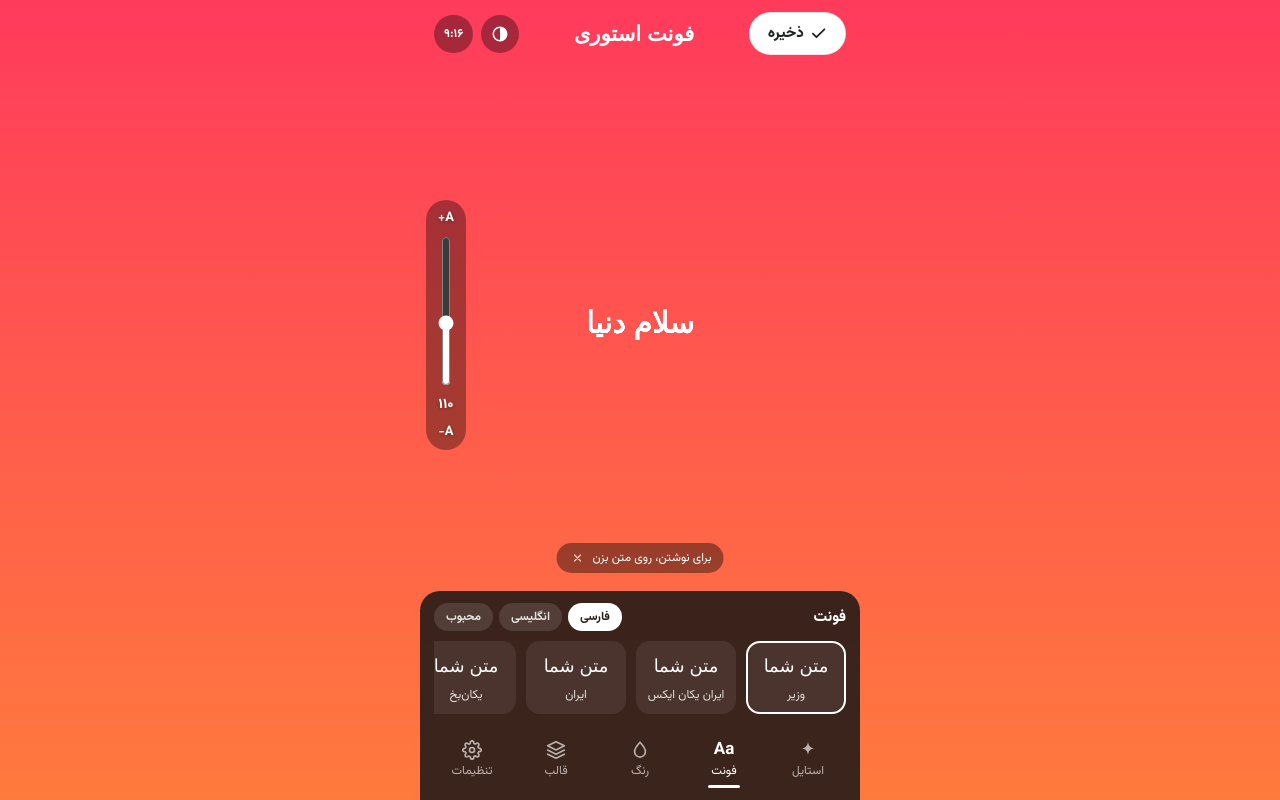
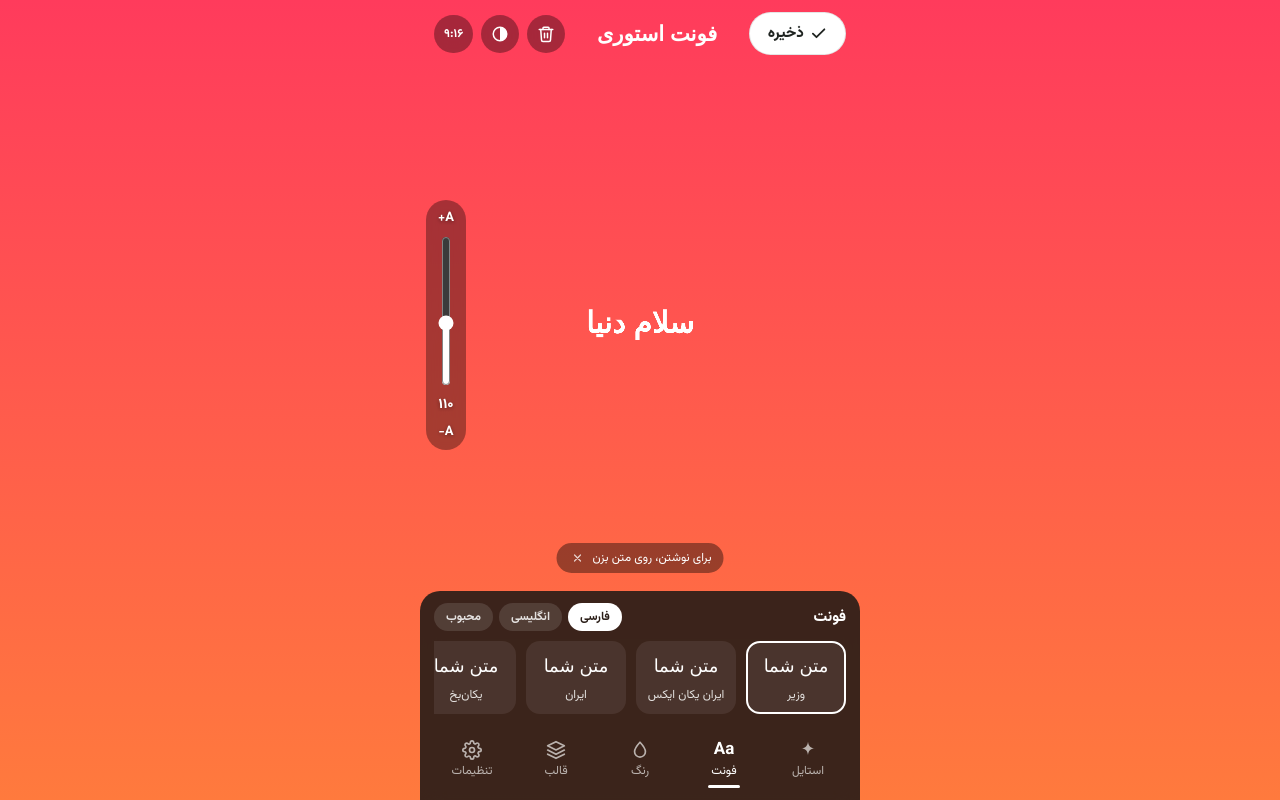
Before and after one commit to font-story-app/font-story-app, a website: page web/index.html in a window 1280 px wide. Drawn offline with Linux system fonts and the light colour scheme; a web font is replaced by a local one.

Commit message:
Add clear-text button to the top bar

```diff
--- a/web/index.html
+++ b/web/index.html
@@ -21,6 +21,7 @@
         <span class="brand-title">فونت استوری</span>
       </div>
       <div class="top-actions">
+        <button type="button" id="clearBtn" class="round-btn" aria-label="پاک کردن متن" title="پاک کردن متن"><svg class="icon" viewBox="0 0 24 24" fill="none" stroke="currentColor" stroke-width="2" stroke-linecap="round" stroke-linejoin="round"><path d="M3 6h18"/><path d="M8 6V4a1 1 0 0 1 1-1h6a1 1 0 0 1 1 1v2"/><path d="M19 6l-1 14a2 2 0 0 1-2 2H8a2 2 0 0 1-2-2L5 6"/><path d="M10 11v6M14 11v6"/></svg></button>
         <button type="button" id="bgBtn" class="round-btn" aria-label="تغییر پس‌زمینه" title="تغییر پس‌زمینه"><svg class="icon" viewBox="0 0 24 24" fill="none" stroke="currentColor" stroke-width="2" stroke-linecap="round"><circle cx="12" cy="12" r="9"/><path d="M12 3a9 9 0 0 1 0 18z" fill="currentColor" stroke="none"/></svg></button>
         <button type="button" id="aspectBtn" class="round-btn aspect-btn" aria-label="ابعاد" title="ابعاد">۹:۱۶</button>
       </div>
```
